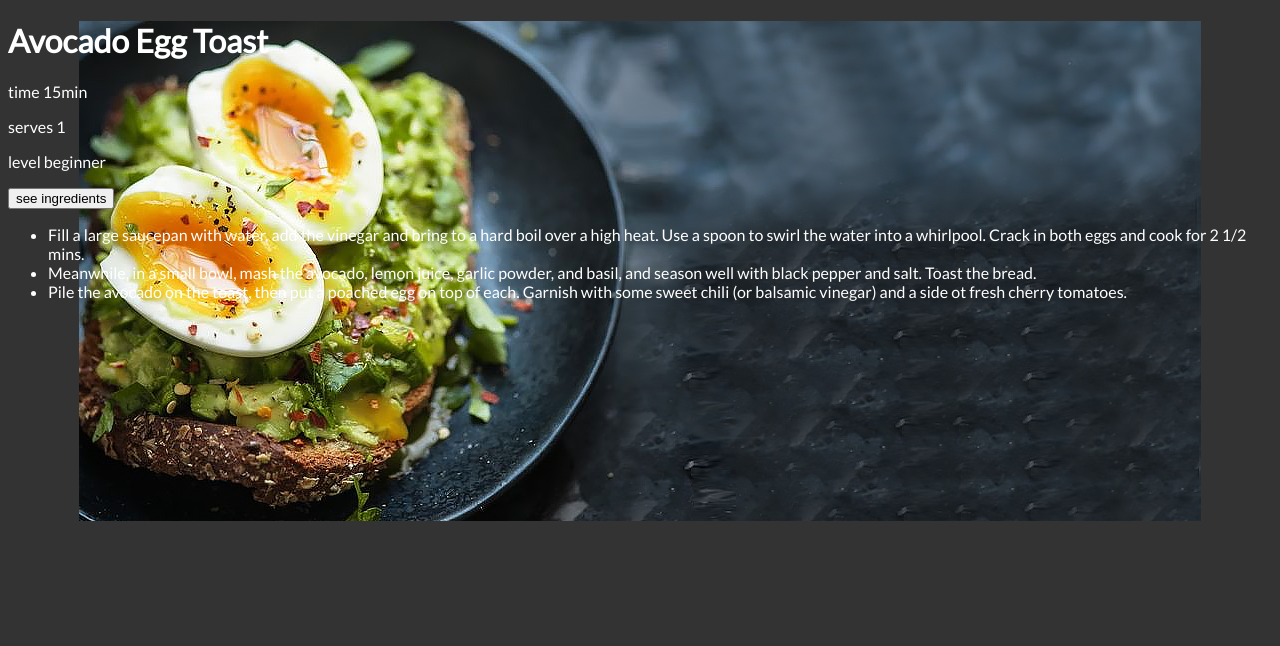
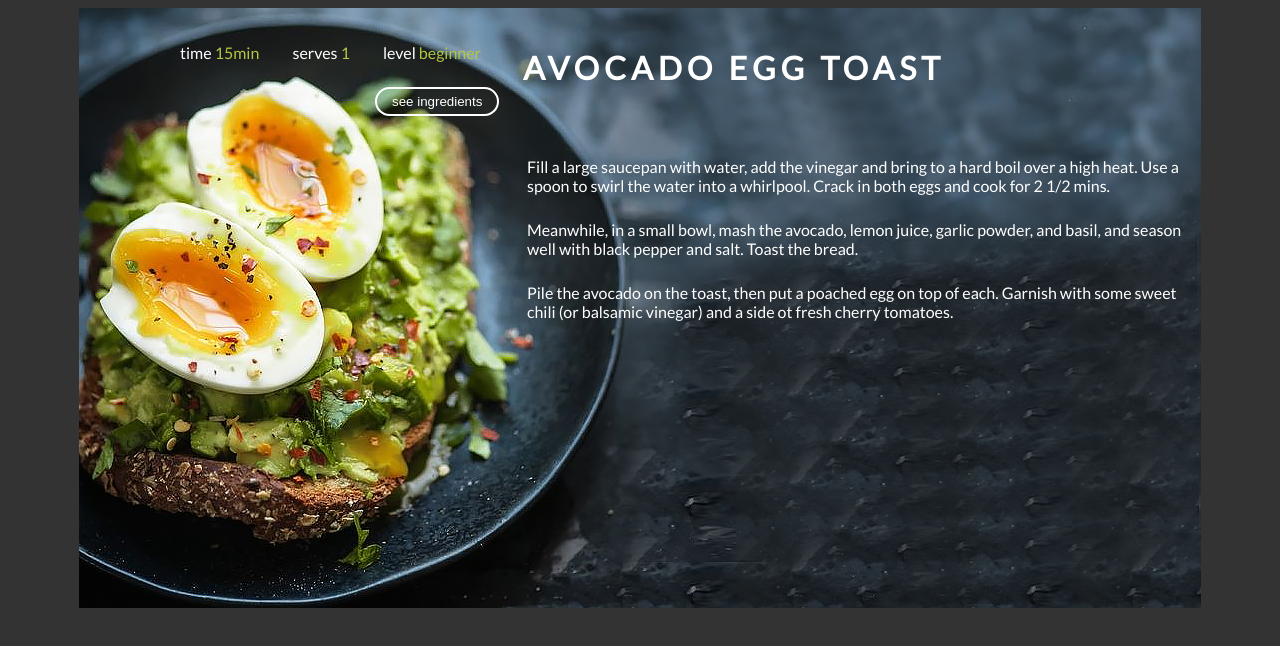
Before and after one commit to SMircheva/FrondEndModule, a plain HTML site: page HTML CSS/06.Introduction to CSS and CSS In Depth Excercise/P03_RecipeCard/recipe-card.html in a window 1280 px wide. Drawn offline with Linux system fonts and the light colour scheme.

Commit message:
more homeworks

```diff
--- a/HTML CSS/03.HTML Structure Exercise/05.Simple Navigation Bar.css
+++ b/HTML CSS/03.HTML Structure Exercise/05.Simple Navigation Bar.css
@@ -1,5 +1,7 @@
 body {
     font-family: Lato, sans-serif;
+    margin: 0;
+    padding: 0;
 }
 nav {
     padding: 0px;
@@ -9,6 +11,7 @@ nav {
 }
 ul {
     background-color: rgb(132, 179, 173);
+    margin: 0;
 }
 li {
     width: 100px;
--- a/HTML CSS/03.HTML Structure Exercise/06.Simple Article.css
+++ b/HTML CSS/03.HTML Structure Exercise/06.Simple Article.css
@@ -4,7 +4,7 @@ body {
 article {
     width: 550px;
     border-radius: 15px;
-    text-align: center;
+    margin: 0 auto;
     padding: 25px;
     background-color: #fafafa;
     box-shadow: 10px 11px 35px -14px;
@@ -13,11 +13,15 @@ h1 {
     margin-bottom: 0;
     padding: 10px;
     letter-spacing: 5px;
+    text-align: center;
 }
-image {
+img {
     width: 200px;
     border-radius: 50%;
     margin: 15px;
     border: 5px dotted #8b603d;
     float: left;
 }
+p {
+    text-align: justify;
+}
--- /dev/null
+++ b/HTML CSS/03.HTML Structure Exercise/Table.css
@@ -0,0 +1,5 @@
+@import url('https://fonts.googleapis.com/css?family=Lato');
+
+body {
+    font-family: 'Lato', sans-serif;
+}
--- a/HTML CSS/06.Introduction to CSS and CSS In Depth Excercise/P03_RecipeCard/recipe-card.css
+++ b/HTML CSS/06.Introduction to CSS and CSS In Depth Excercise/P03_RecipeCard/recipe-card.css
@@ -9,5 +9,51 @@ body {
 
 main {
     background: url("images/food-image-bg.png") no-repeat center;
-    height: 500px;
+    margin: 0 auto;
+    height: 600px;
+    width: 1130px;
+
 }
+
+h1 {
+    text-transform: uppercase;
+    letter-spacing: 5px;
+    margin: 40px 260px 0 0;
+    float: right;
+}
+.recipies-info {
+    display: inline-block;
+    float: left;
+    margin: 30px 0 0 90px;
+}
+
+.recipies-info p {
+    display: inline-block;
+    margin: 5px 15px;
+}
+
+.recipies-info p span {
+    color: #B5C640;
+}
+button {
+    background: none;
+    color: white;
+    padding: 5px 15px;
+    border-radius: 15px;
+    border: 2px solid white;
+    margin: 20px 0 0 300px;
+}
+
+button:hover {
+    background-color: #B5C640;
+    border: 2px solid #B5C640;
+}
+
+.prep-steps {
+    list-style: none;
+    width: 60%;
+    float: right;
+}
+ul li {
+    margin-top: 25px;
+}
```
Also changed, not shown: HTML CSS/03.HTML Structure Exercise/04.Runners Home.html (+1 -1 lines), HTML CSS/03.HTML Structure Exercise/07. Table.html (added, +49 -0 lines), HTML CSS/06.Introduction to CSS and CSS In Depth Excercise/P02_FoodPage/food-page.css (+16 -2 lines), HTML CSS/08. CSS Positioning Lab/P01_SocialMedia/images/social.jpg (added), HTML CSS/08. CSS Positioning Lab/P01_SocialMedia/screenshots/social-media-hover.png (added), HTML CSS/08. CSS Positioning Lab/P01_SocialMedia/screenshots/social-media.png (added), HTML CSS/08. CSS Positioning Lab/P01_SocialMedia/text.txt (added), HTML CSS/08. CSS Positioning Lab/P02_DropDown/screenshots/drop-down-menu.png (added), HTML CSS/08. CSS Positioning Lab/P02_DropDown/text.txt (added), HTML CSS/08. CSS Positioning Lab/P03_FloatingElements/screenshots/floating-elements.png (added), HTML CSS/08. CSS Positioning Lab/P03_FloatingElements/text.txt (added), HTML CSS/08. CSS Positioning Lab/P04_ClearFloating/screenshots/clear-floating.png (added), HTML CSS/08. CSS Positioning Lab/P04_ClearFloating/text.txt (added), 1 other file.
